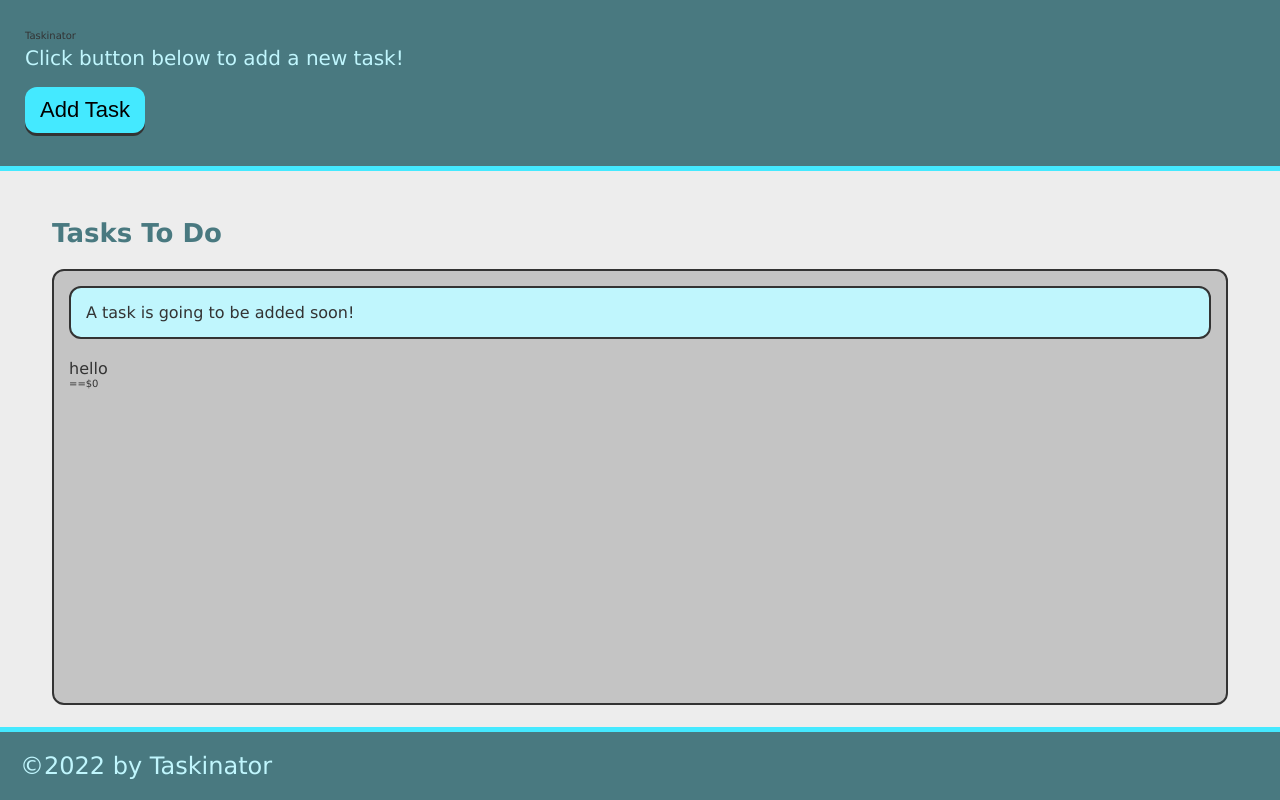
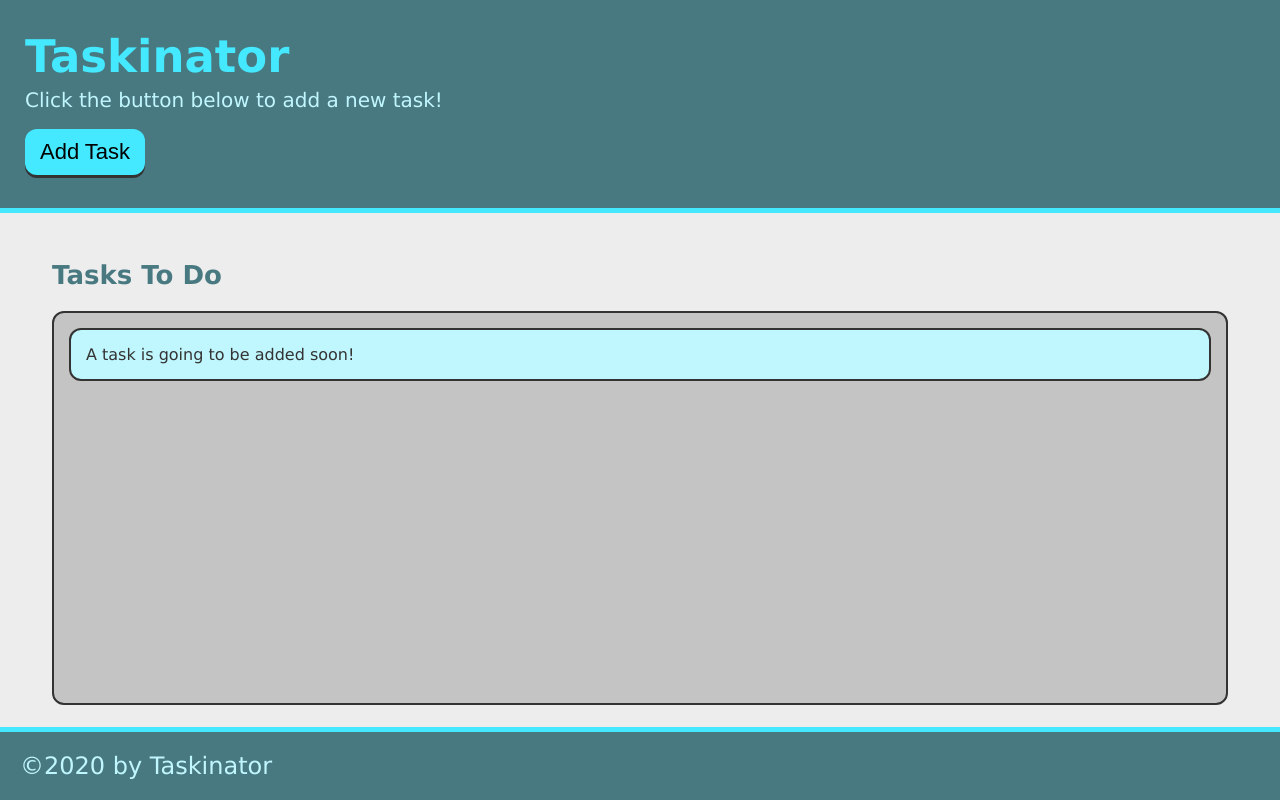
Before and after one commit to mrsbefort/taskinator, a plain HTML site: page index.html in a window 1280 px wide. Drawn offline with Linux system fonts and the light colour scheme.

Commit message:
finish code

```diff
--- a/assets/js/script.js
+++ b/assets/js/script.js
@@ -1,6 +1,3 @@
-
-
-
 var buttonEl = document.querySelector("#save-task");
 var tasksToDoEl = document.querySelector("#tasks-to-do");
 
@@ -9,6 +6,6 @@ var createTaskHandler = function() {
   listItemEl.className = "task-item";
   listItemEl.textContent = "This is a new task.";
   tasksToDoEl.appendChild(listItemEl);
-  };
+};
 
 buttonEl.addEventListener("click", createTaskHandler);
--- a/index.html
+++ b/index.html
@@ -1,31 +1,36 @@
 <!DOCTYPE html>
 <html lang="en">
+
 <head>
   <meta charset="UTF-8">
-    <meta http-equiv="X-UA-Compatible" content="IE=edge">
   <meta name="viewport" content="width=device-width, initial-scale=1.0">
+  <meta http-equiv="X-UA-Compatible" content="ie=edge">
+  <title>Taskinator</title>
   <link rel="stylesheet" href="./assets/css/style.css">
-    <title>Taskinator</title>
 </head>
+
 <body>
+
   <header>
-        <Taskinator class=page-header>Taskinator</h1>
-            <p> Click button below to add a new task!</p>
-            <button class=btn id=save-task>Add Task</button>
+    <h1 class="page-title">Taskinator</h1>
+    <p>Click the button below to add a new task!</p>
+    <button class="btn" id="save-task">Add Task</button>
   </header>
 
-    <script src="./assets/js/script.js"></script>
   <main class="page-content">
     <section class="task-list-wrapper">
       <h2 class="list-title">Tasks To Do</h2>
       <ul class="task-list" id="tasks-to-do">
         <li class="task-item">A task is going to be added soon!</li>
-          <li>hello</li> ==$0
       </ul>
     </section>
   </main>
+
   <footer>
-        &copy;2022 by Taskinator
+    &copy;2020 by Taskinator
   </footer>
+
+  <script src="./assets/js/script.js"></script>
 </body>
+
 </html>
```
Also changed, not shown: assets/image/select-arrow.svg (deleted), assets/images/select-arrow.svg (added), 4 other files. Lines whose indentation alone changed are shown as unchanged.
